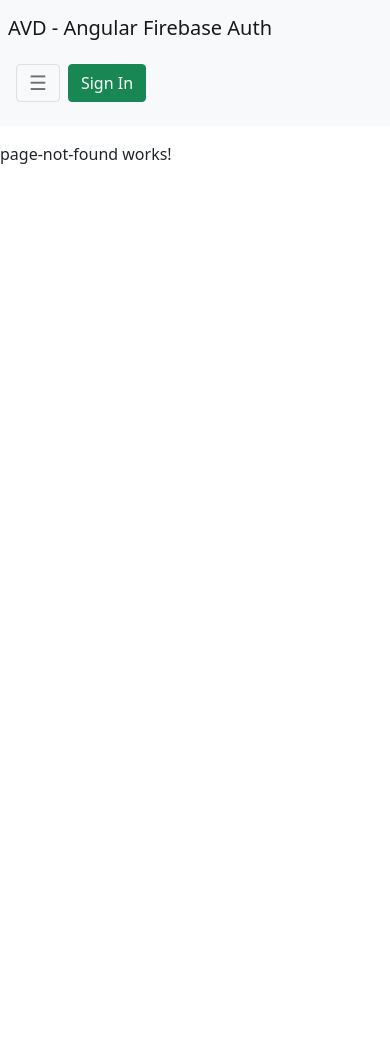
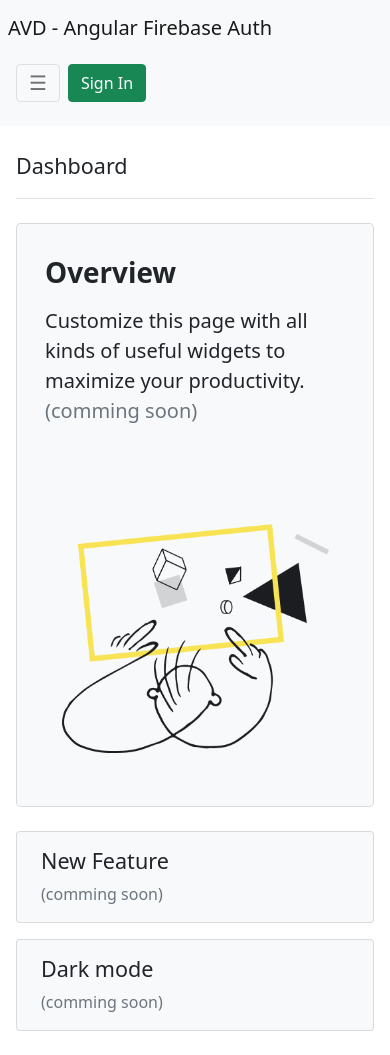
Before and after one commit to RobotCherries/avdojo-angular-firebase-auth, an Angular app: page /dashboard in a window 390 px wide. Before the commit the page ends 844 px from the top, so only its background shows below. Built offline with nearby package versions, Linux system fonts and the light colour scheme; what @angular/fire would draw is missing.

Commit message:
Added working responsive dashboard component.

```diff
--- a/src/app/app-routing.module.ts
+++ b/src/app/app-routing.module.ts
@@ -1,5 +1,6 @@
 import { NgModule } from '@angular/core';
 import { RouterModule, Routes } from '@angular/router';
+import { DashboardComponent } from './dashboard/dashboard.component';
 import { MainComponent } from './main/main.component';
 import { PageNotFoundComponent } from './page-not-found/page-not-found.component';
 import { PostsComponent } from './posts/posts.component';
@@ -7,6 +8,7 @@ import { PostsComponent } from './posts/posts.component';
 const routes: Routes = [
   { path: '', component: MainComponent },
   { path: 'posts', component: PostsComponent },
+  { path: 'dashboard', component: DashboardComponent, },
   { path: '**', component: PageNotFoundComponent },  // Wildcard route for a 404 page
 ];
 
--- a/src/app/app.module.ts
+++ b/src/app/app.module.ts
@@ -8,6 +8,7 @@ import { NgbModule } from '@ng-bootstrap/ng-bootstrap';
 import { environment } from 'src/environments/environment';
 import { AppRoutingModule } from './app-routing.module';
 import { AppComponent } from './app.component';
+import { DashboardComponent } from './dashboard/dashboard.component';
 import { NavbarComponent } from './layout/navbar/navbar.component';
 import { LoginComponent } from './login/login.component';
 import { MainComponent } from './main/main.component';
@@ -22,6 +23,7 @@ import { PostsComponent } from './posts/posts.component';
     MainComponent,
     PageNotFoundComponent,
     PostsComponent,
+    DashboardComponent,
   ],
   imports: [
     // Angular
--- /dev/null
+++ b/src/app/dashboard/dashboard.component.html
@@ -0,0 +1,49 @@
+<div class="container-fluid pt-2 py-md-4 px-3 px-md-5">
+  <header class="pb-3 mb-4 border-bottom">
+    <a href="/" class="d-flex align-items-center text-dark text-decoration-none">
+      <span class="fs-4">Dashboard</span>
+    </a>
+  </header>
+
+  <div class="card pt-md-3 pt-lg-4 px-md-5 mb-4 bg-light rounded-3">
+    <div class="container-fluid">
+      <div class="row g-0">
+        <div class="col-md-8">
+          <div class="card-body py-md-4 py-xl-5 my-3">
+            <h1 class="card-title display-6 fw-bold mb-3">Overview</h1>
+
+            <p class="card-text col-md-8 fs-5 mb-3">
+              Customize this page with all kinds of useful widgets to maximize your productivity.
+              <span class="text-secondary">(comming soon)</span>
+            </p>
+          </div>
+        </div>
+
+        <div class="col-md-4">
+          <img class="img-fluid rounded-start my-md-5 my-lg-0" src="../../assets/illustrations/man-desk-abstract.png"
+            alt="Man at a desk with abstract shapes" width="auto">
+        </div>
+      </div>
+    </div>
+  </div>
+
+  <div class="row align-items-md-stretch">
+    <div class="col-md-6">
+      <div class="card pt-3 px-md-5 bg-light mb-3">
+        <div class="container-fluid">
+          <h4>New Feature</h4>
+          <p class="text-secondary">(comming soon)</p>
+        </div>
+      </div>
+    </div>
+
+    <div class="col-md-6">
+      <div class="card pt-3 px-md-5 bg-light mb-4">
+        <div class="container-fluid">
+          <h4>Dark mode</h4>
+          <p class="text-secondary">(comming soon)</p>
+        </div>
+      </div>
+    </div>
+  </div>
+</div>
--- /dev/null
+++ b/src/app/dashboard/dashboard.component.ts
@@ -0,0 +1,15 @@
+import { Component, OnInit } from '@angular/core';
+
+@Component({
+  selector: 'avd-dashboard',
+  templateUrl: './dashboard.component.html',
+  styleUrls: ['./dashboard.component.scss']
+})
+export class DashboardComponent implements OnInit {
+
+  constructor() { }
+
+  ngOnInit(): void {
+  }
+
+}
--- a/src/app/layout/navbar/navbar.component.html
+++ b/src/app/layout/navbar/navbar.component.html
@@ -19,6 +19,12 @@
           <!-- Step 4: Close the menu when a link is clicked. -->
           <a class="nav-link" routerLink="/posts" (click)="isMenuCollapsed = true">Posts</a>
         </li>
+
+        <!-- TODO: After implementing auth guards, show conditionally when logged in -->
+        <li class="nav-item" routerLinkActive="active" *ngIf="false">
+          <!-- Step 4: Close the menu when a link is clicked. -->
+          <a class="nav-link" routerLink="/dashboard" (click)="isMenuCollapsed = true">Dashboard</a>
+        </li>
       </ul>
     </div>
 
```
Also changed, not shown: src/app/dashboard/dashboard.component.scss (added), src/assets/illustrations/man-desk-abstract.png (added), 1 other file (tests, documents, lock files or other folders).
